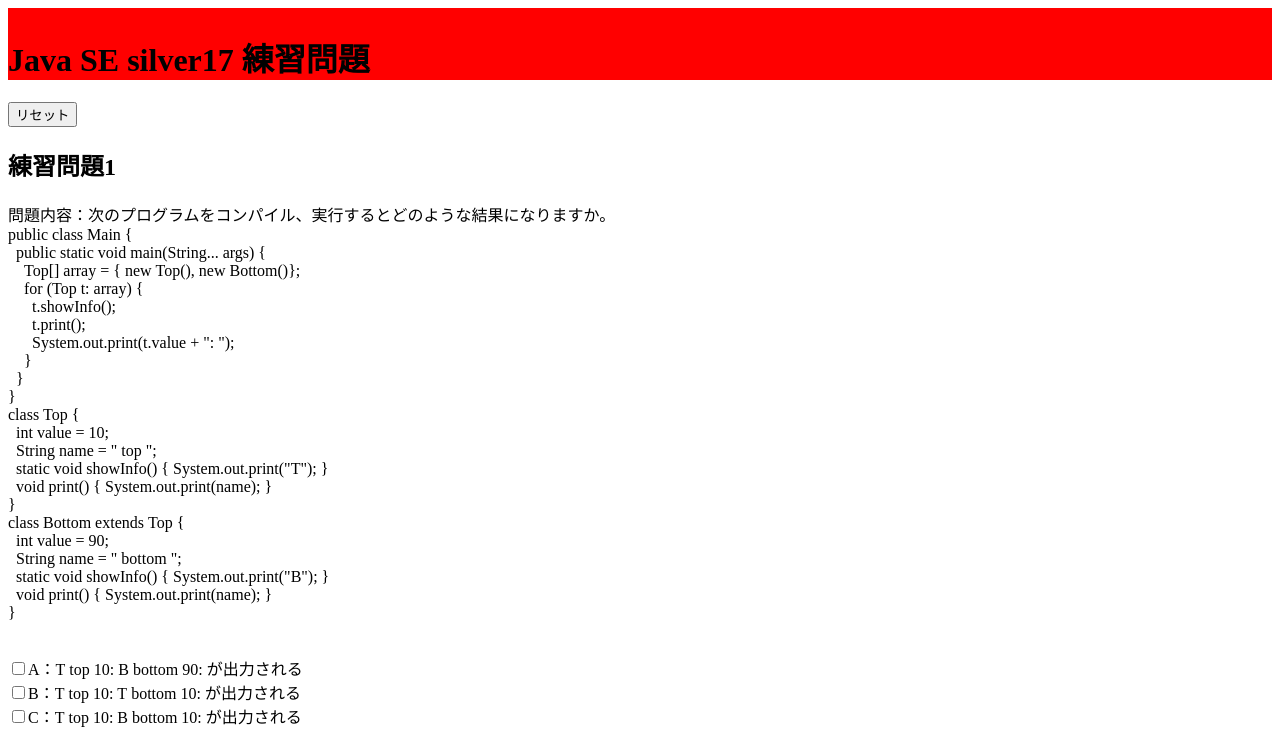
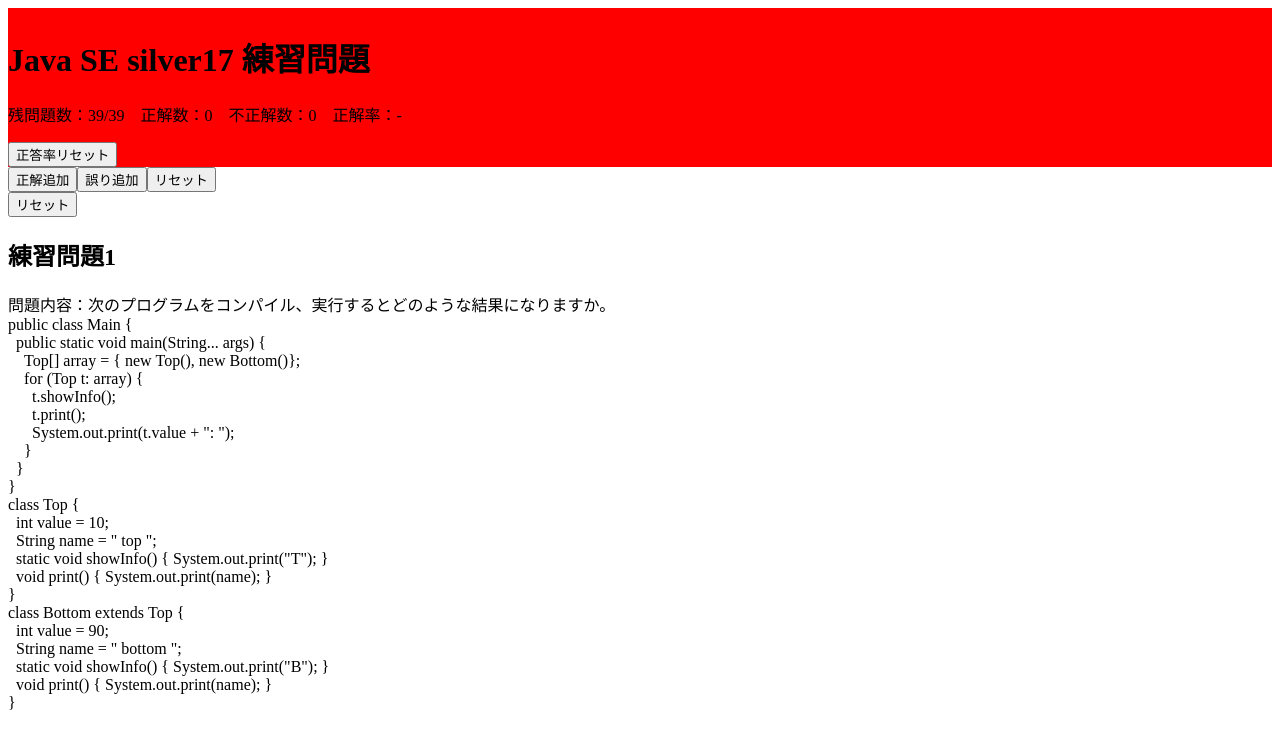
Before and after one commit to tatsuki-iketsu/practice_exam_react, a React (Create React App) app: page / in a window 1280 px wide. Shown: the top 731 px of the page. Built offline with nearby package versions, Linux system fonts and the light colour scheme.

Commit message:
正誤率をボタンで実装

```diff
--- a/src/App.jsx
+++ b/src/App.jsx
@@ -1,16 +1,45 @@
-import React,{useState} from "react"
+import React, { useState, useEffect } from "react";
 import ExamDisplay from "./components/ExamDisplay";
 import Fotter from "./Fotter";
 import Header from "./Header";
 
 
+const App =() =>{
 
-const App =() =>{
-    const [num,setNum] = useState(0);
-    const [textShowFlug,setTextShowFlag] = useState(true);
+    const [totalCount,setTotalCount] = useState(39);    // 合計数
+    const [trueCount,setTrueCount] = useState(0);           // 正解数
+    const [falseCount,setFalseCount] = useState(0);         // 不正解数
+
+    console.log(`App描画/問題数:${totalCount}-/正解数::${trueCount}-/不正解数::${falseCount}`);
+
+    // // テスト関数
+    // const countUpdate =(number) =>{
+    //     console.log(`正答率リセット:${totalCount}`);
+    //     setTotalCount(inTotal);
+    //     setRestCount(inRest);
+    //     setTrueCount(inTrue);
+    //     setFalseCount(inFalse);
+    // }
+
+    // 正答率更新
+    const countUpdate =(inTotal,inTrue,inFalse) =>{
+        console.log(`正答率リセット:${totalCount}`);
+        setTotalCount(inTotal);
+        setTrueCount(inTrue);
+        setFalseCount(inFalse);
+    }
+    // 正答率更新
+    const countReset =(inTotal) =>{
+        countUpdate(inTotal,0,0)
+    }
+
     return (
         <>
-            <header><Header /></header>
+            {/* <input type="button" onClick={() => countUpdate(1)} value="テスト関数" />  */}
+            <header><Header totalCount={totalCount} trueCount={trueCount} falseCount={falseCount} countUpdate={countUpdate} countReset={countReset}/></header>
+            <input type="button" onClick={() => countUpdate(totalCount,trueCount + 1,falseCount)} value="正解追加" />
+            <input type="button" onClick={() => countUpdate(totalCount,trueCount,falseCount + 1)} value="誤り追加" />
+            <input type="button" onClick={() => countReset(totalCount)} value="リセット" />
             <main><ExamDisplay /></main>
             <Fotter />
         </>
--- a/src/Header.jsx
+++ b/src/Header.jsx
@@ -1,9 +1,95 @@
 import React,{useState} from "react"
 
-const Header =() =>{
+const Header =(props) =>{
+    const [totalCount,setTotalCount] = useState(0);                          // 合計数
+    const [restCount,setRestCount] = useState(0);                          // 残問題数
+    const [trueCount,setTrueCount] = useState(0);                          // 正解数
+    const [falseCount,setFalseCount] = useState(0);                        // 不正解数
+    const [answerRate,setAnswerRate] = useState(`-`);                    // 正解率
+
+    // // 正解率の更新
+    // const countUpdate = (inTotal,inRest,inTrue,inFalse) =>{
+    //     setTotalCount(inTotal);
+    //     setRestCount(inTotal);
+    //     setTrueCount(inTrue);
+    //     setFalseCount(inFalse);
+    // }
+    alert( `Header` );
+
+    // App.jsに問題数を渡す関数
+    const countReset = (inTotal,inTrue,inFalse) => {
+        props.countReset(inTotal);
+    };
+
+
+    // 問題数のいずれかが変更されると再計算
+    React.useEffect(() => {
+        // 正解、誤りともに0なら初期設定
+        if(props.trueCount + props.falseCount == 0){
+            setRestCount(props.totalCount);
+            setAnswerRate(`-`);
+        } else{
+            // const sum ={allTrue/(allTrue+allFalse)*100}
+            console.log( `Header問題数更新:`);
+            console.log( {props});
+            const sum = (Math.round(props.trueCount / (props.trueCount + props.falseCount)*10000)) / 100;
+            alert( `sum:${sum}` );
+            setAnswerRate(`${sum}%`);
+            const rest = (props.totalCount - (props.trueCount + props.falseCount));
+            alert( `rest:` );
+            console.log( {rest});
+            setRestCount(rest);
+        }
+
+        setTotalCount(props.totalCount);
+        setTrueCount(props.trueCount);
+        setFalseCount(props.falseCount);
+    }, [props]);
+
+    // React.useEffect(() => {
+    //     setTotalCount(props.totalCount);
+    //     setRestCount(props.totalCount);
+    //     setTrueCount(props.trueCount);
+    //     setFalseCount(props.falseCount);
+    // }, []);
+
+
+
+    // React.useEffect(() => {
+    //         setTotalCount(props.totalCount);
+    //         setRestCount(props.restCount);
+    //         setTrueCount(props.trueCount);
+    //         setFalseCount(props.totalFalse);
+    //     }, []);
+
+    // const firstSet = (inNumber) =>{
+    //     setallTrue(allTrue + inNumber);
+    // }
+    // <input type="button" onClick={() => shuffleExam1(examData,false)} value="リセット" />
+    React.useEffect(() => {
+        // console.log('Hello world!');
+        // firstSet(props.number);
+        // console.log(`props:${props}1`);
+        // console.log(`props.allExam:${props.allExam}1`);
+        // setallExam(props.totalCount);
+        // setallTrue(props.trueCount);
+        // setallFalse(props.falseCount);
+        // if(!(props.trueCount + props.falseCount == 0)){
+        //     // const sum ={allTrue/(allTrue+allFalse)*100}
+        //     alert( `trueCount:${trueCount}` );
+        //     let sum = (allTrue/(allTrue+allFalse))*100;
+        //     // let sum = (props.falseTrue/(props.falseTrue+props.falseCount))*100;
+        //     alert( `sum:${sum}` );
+        //     setAnswerRate(`${sum}%`);
+        // }
+        // alert( `props.allExam:${allExam}` );
+    }, []);
+
     return (
         <>
         <h1 id="h1">Java SE silver17 練習問題</h1>
+        <p id="bottom">残問題数：{restCount}/{totalCount}　正解数：{trueCount}　不正解数：{falseCount}　正解率：{answerRate}</p>
+        <input type="button" onClick={() => countReset(totalCount)} value="正答率リセット" />
         <div> </div>
         </>
         );
```
